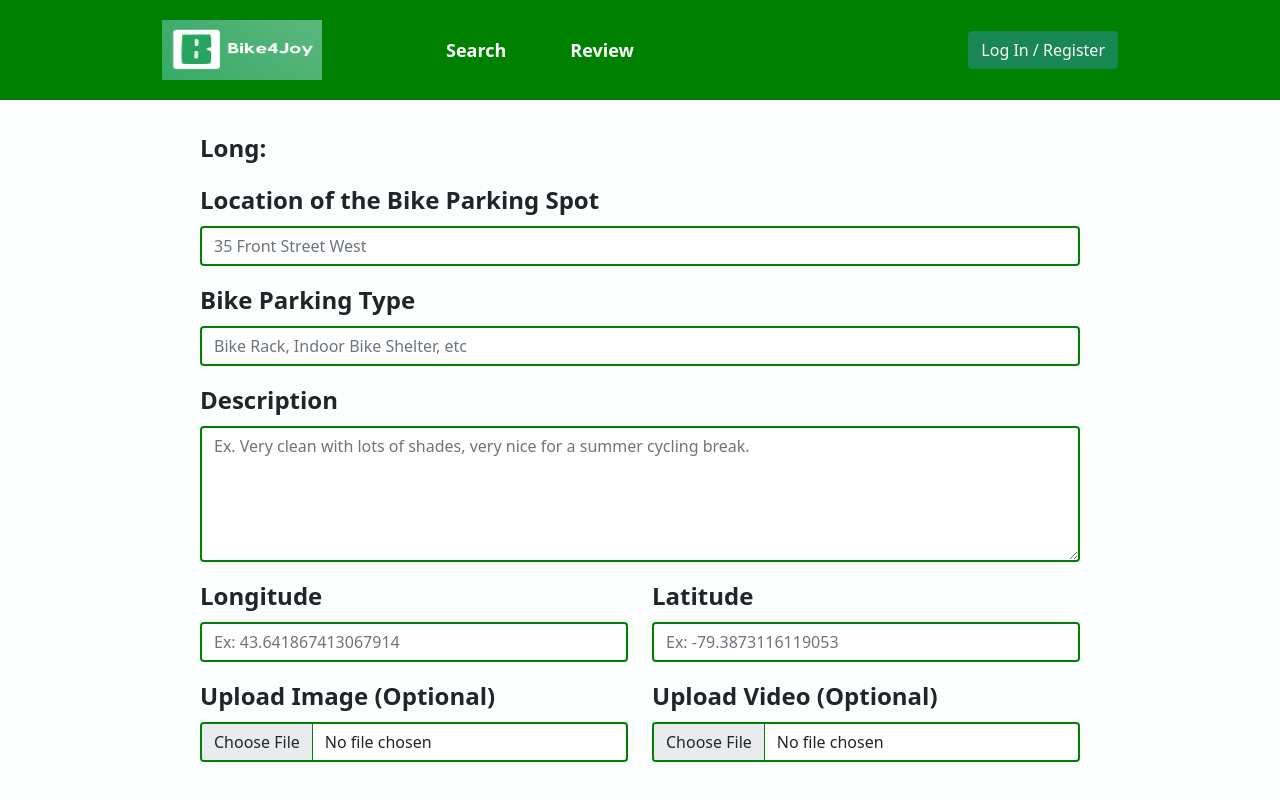
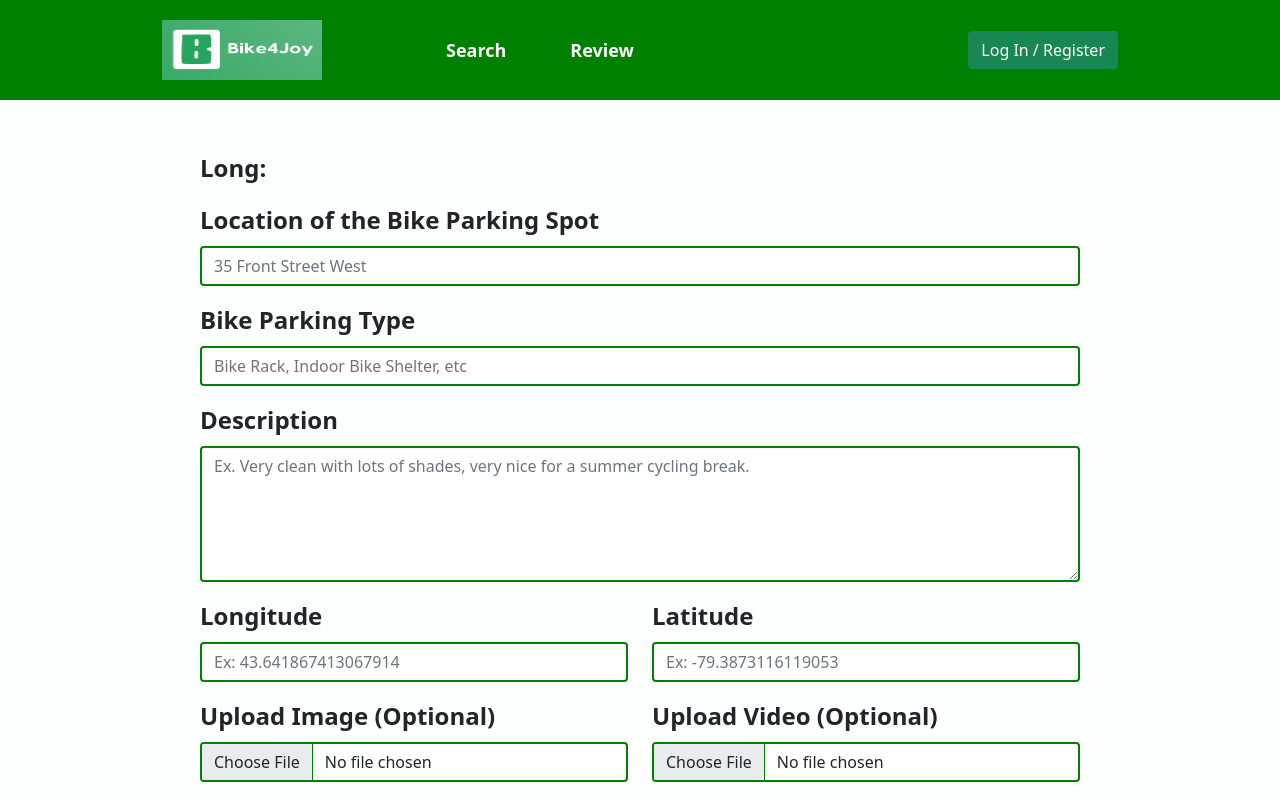
Before and after one commit to billsong0407/Bike4Joy, a React (Create React App) app in the folder client/: page /submission in a window 1280 px wide. Shown: the top 800 px of the page. Built offline with nearby package versions, Linux system fonts and the light colour scheme.

Commit message:
add background pic for submission

```diff
--- a/client/src/css/submission-page.css
+++ b/client/src/css/submission-page.css
@@ -6,8 +6,8 @@
     background-image: url(../images/submission.jpg); */
     font-weight: bold;
     font-size: 24px;
-    padding: 0px 200px;
-    padding-top: 30px;
+    padding: 50px 200px;
+    /* padding-top: 30px; */
 }
 
 .overlay{
```
Also changed, not shown: 1 other file (tests, documents, lock files or other folders).
